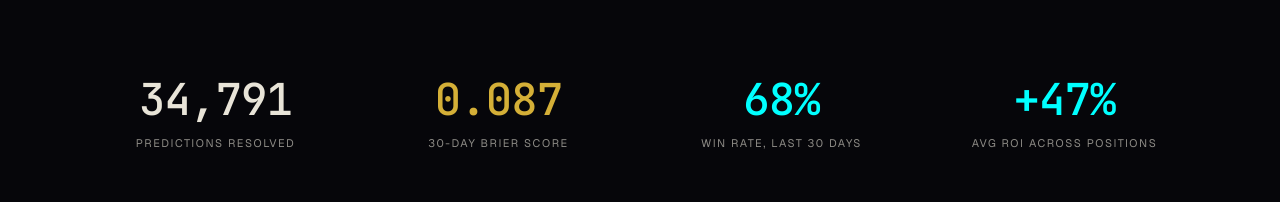
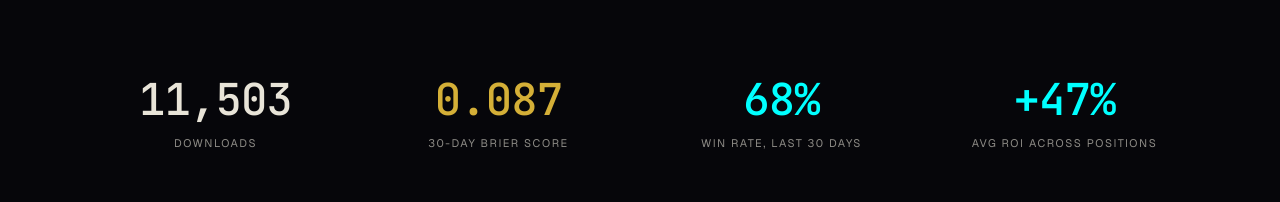
Before and after one commit to camellb/trading-bot, a Next.js app in the folder apps/web/: page / in a window 1280 px wide. Shown: the part 5071-5273 px from the top of the page. Built offline with nearby package versions, Linux system fonts and the light colour scheme; no server answers.

Commit message:
homepage: Proof first stat -> Downloads (11,500), matches ribbon

```diff
--- a/apps/web/app/page.tsx
+++ b/apps/web/app/page.tsx
@@ -490,8 +490,8 @@ function Proof() {
 
         <div className="proof-stats">
           <div className="proof-stat">
-            <div className="proof-num vellum t-num"><CountUp target={34788} /></div>
-            <div className="proof-label">Predictions Resolved</div>
+            <div className="proof-num vellum t-num"><CountUp target={11500} /></div>
+            <div className="proof-label">Downloads</div>
           </div>
           <div className="proof-stat">
             <div className="proof-num gold t-num">0.087</div>
```
